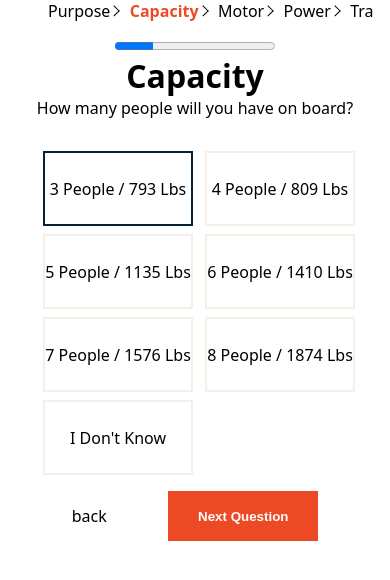
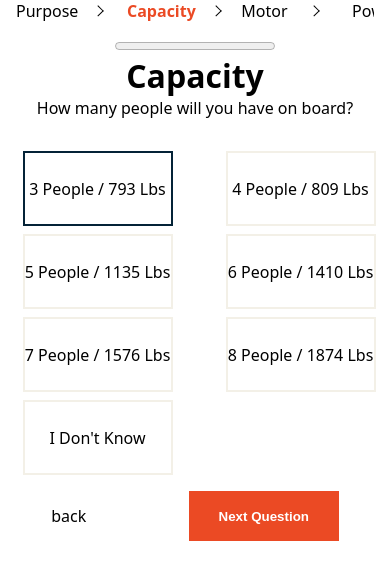
Before and after one commit to ItsAndrewM/product_quiz, a Next.js app: page /quiz/capacity in a window 390 px wide. Shown: the top 580 px of the page. Built offline with nearby package versions, Linux system fonts and the light colour scheme.

Commit message:
added scrolling

```diff
--- a/components/blocks/answers/answerInput/answerInput.module.css
+++ b/components/blocks/answers/answerInput/answerInput.module.css
@@ -48,8 +48,9 @@
 
 @media (max-width: 600px) {
   .listItem {
+    min-width: 0 !important;
     width: 150px !important;
-    max-width: 150px;
+    max-width: 150px !important;
     height: 75px;
     max-height: 75px;
   }
--- /dev/null
+++ b/components/ui/navigation/breadcrumbItem/breadcrumbItem.jsx
@@ -0,0 +1,23 @@
+import Link from "next/link";
+import styles from "../breadcrumbs/breadcrumbs.module.css";
+import { useRouter } from "next/router";
+
+const BreadcrumbItem = ({ crumb, urlQuery }) => {
+  const router = useRouter();
+
+  return (
+    <li className={styles.listItem} key={crumb.slug}>
+      <Link
+        href={{ pathname: `/quiz/${crumb.slug}`, query: urlQuery }}
+        className={
+          router.asPath.includes(`/quiz/${crumb.slug}`) ? styles.active : ""
+        }
+      >
+        {crumb.name}
+      </Link>
+      <span className={`${styles.right} ${styles.chevron}`}></span>
+    </li>
+  );
+};
+
+export default BreadcrumbItem;
--- a/components/ui/navigation/breadcrumbs/breadcrumbs.jsx
+++ b/components/ui/navigation/breadcrumbs/breadcrumbs.jsx
@@ -2,11 +2,14 @@ import Link from "next/link";
 import styles from "./breadcrumbs.module.css";
 import { breadcrumbs } from "@/data/breadcrumbs/breadcrumbs";
 import { useRouter } from "next/router";
-import { useEffect, useState } from "react";
+import { useEffect, useRef, useState } from "react";
+import BreadcrumbItem from "../breadcrumbItem/breadcrumbItem";
 const Breadcrumbs = () => {
   const router = useRouter();
+  const ref = useRef();
   const [urlQuery, setUrlQuery] = useState(router.query);
   const [progress, setProgress] = useState(0);
+
   useEffect(() => {
     const query = router.query;
     delete query.question;
@@ -14,31 +17,24 @@ const Breadcrumbs = () => {
     const index = breadcrumbs.findIndex((index) => {
       return router.asPath.split("?")[0].includes(index.slug);
     });
+    console.log(index);
     if (router.asPath.split("?")[0].includes("/confirm")) {
       setProgress(100);
+    }
+    if (!router.asPath.includes("?")) {
+      setProgress(0);
     } else {
       setProgress((index + 1) * 12);
+      ref.current.scrollLeft = index * 108;
     }
   }, [router.query, router.asPath]);
 
   return (
     <div className={styles.wrapper}>
-      <ul className={styles.list}>
+      <ul className={styles.list} ref={ref}>
         {breadcrumbs.map((crumb, index) => {
           return (
-            <li className={styles.listItem} key={crumb.slug}>
-              <Link
-                href={{ pathname: `/quiz/${crumb.slug}`, query: urlQuery }}
-                className={
-                  router.asPath.includes(`/quiz/${crumb.slug}`)
-                    ? styles.active
-                    : ""
-                }
-              >
-                {crumb.name}
-              </Link>
-              <span className={`${styles.right} ${styles.chevron}`}></span>
-            </li>
+            <BreadcrumbItem key={index} crumb={crumb} urlQuery={urlQuery} />
           );
         })}
         <li className={styles.listItem} key={"confirm"}>
--- a/components/ui/navigation/breadcrumbs/breadcrumbs.module.css
+++ b/components/ui/navigation/breadcrumbs/breadcrumbs.module.css
@@ -10,7 +10,9 @@
 }
 
 .progress,
-.progress::-moz-progress-bar {
+.progress::-moz-progress-bar,
+.progress::-webkit-progress-bar {
+  min-width: var(--max-width);
   width: 100%;
   height: 20px;
   background-color: var(--casOrange);
@@ -87,8 +89,17 @@
     padding: 0em 1em;
   }
   .list {
+    position: relative;
     max-width: 100%;
+    width: 1000px;
     overflow-x: scroll;
+    padding: 0;
+    gap: 1em;
+  }
+  .listItem {
+    min-width: 95px;
+    max-width: 95px;
+    gap: 1em;
   }
   .progress,
   .progress::-moz-progress-bar {
--- a/pages/quiz/[question]/index.js
+++ b/pages/quiz/[question]/index.js
@@ -91,7 +91,7 @@ const Page = ({ path, question, nextQuestion, previousQuestion }) => {
           <h1>{path}</h1>
           <p>{question.title}</p>
         </div>
-        <div>
+        <div className={styles.formWrapper}>
           <form onSubmit={handleSubmit} className={styles.form}>
             <ul className={styles.list}>
               {question.questions.map((val, index) => {
--- a/styles/question.module.css
+++ b/styles/question.module.css
@@ -89,6 +89,10 @@
   gap: 1em;
 }
 
+.formWrapper {
+  width: 100%;
+}
+
 /* //////////////////////////////////////////////////////////////// */
 /* /////////////////////////mobile styling///////////////////////// */
 /* //////////////////////////////////////////////////////////////// */
```
